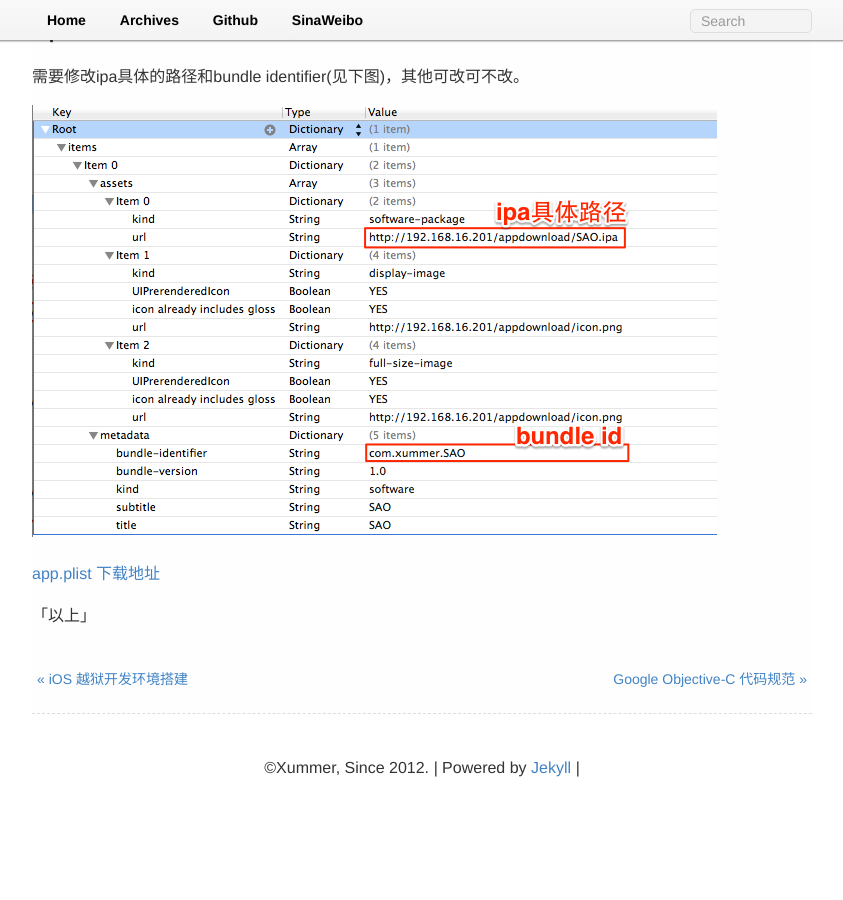
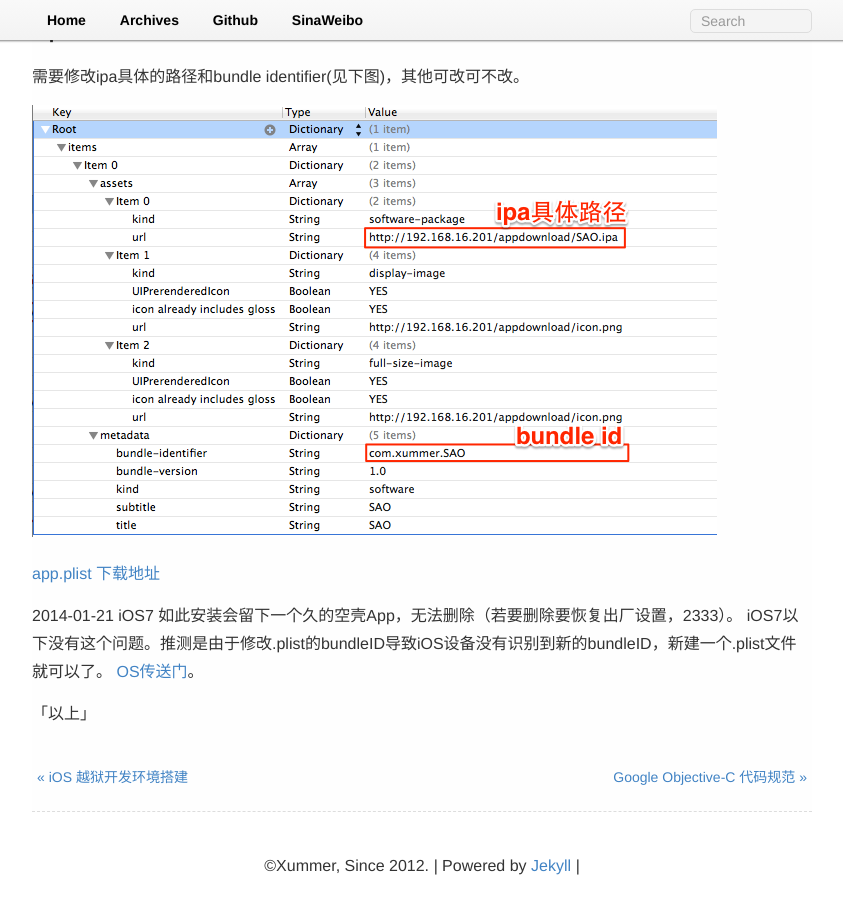
Before and after one commit to Xummer/xummer.github.com, a Jekyll site: the page built from _posts/2013-08-29-install-ipa-from-web.md, in a window 1280 px wide and 900 px high, scrolled down 978 px. Shown: the whole window, without its empty margins (218-1061 px from the left). Built offline with Jekyll 4.4.1, drawn with Linux system fonts in a browser that asks for light colours; Markdown is read by kramdown in place of the engine named in the settings; comment, search, counter and statistics services are not loaded; before the commit the page ends 1780 px from its top, so only the background shows below that.

Commit message:
add someThing in N Na post

```diff
--- a/_posts/2013-08-29-install-ipa-from-web.md
+++ b/_posts/2013-08-29-install-ipa-from-web.md
@@ -32,5 +32,10 @@ meta: ture
 
 [app.plist 下载地址](http://pan.baidu.com/share/link?shareid=698052472&uk=2885859734)
 
+---
+2014-01-21
+iOS7 如此安装会留下一个久的空壳App，无法删除（若要删除要恢复出厂设置，2333）。 iOS7以下没有这个问题。推测是由于修改.plist的bundleID导致iOS设备没有识别到新的bundleID，新建一个.plist文件就可以了。
+[OS传送门](http://stackoverflow.com/questions/19423742/installing-in-house-apps-stuck-looping-on-ios-7)。
+
 
 「以上」
```
